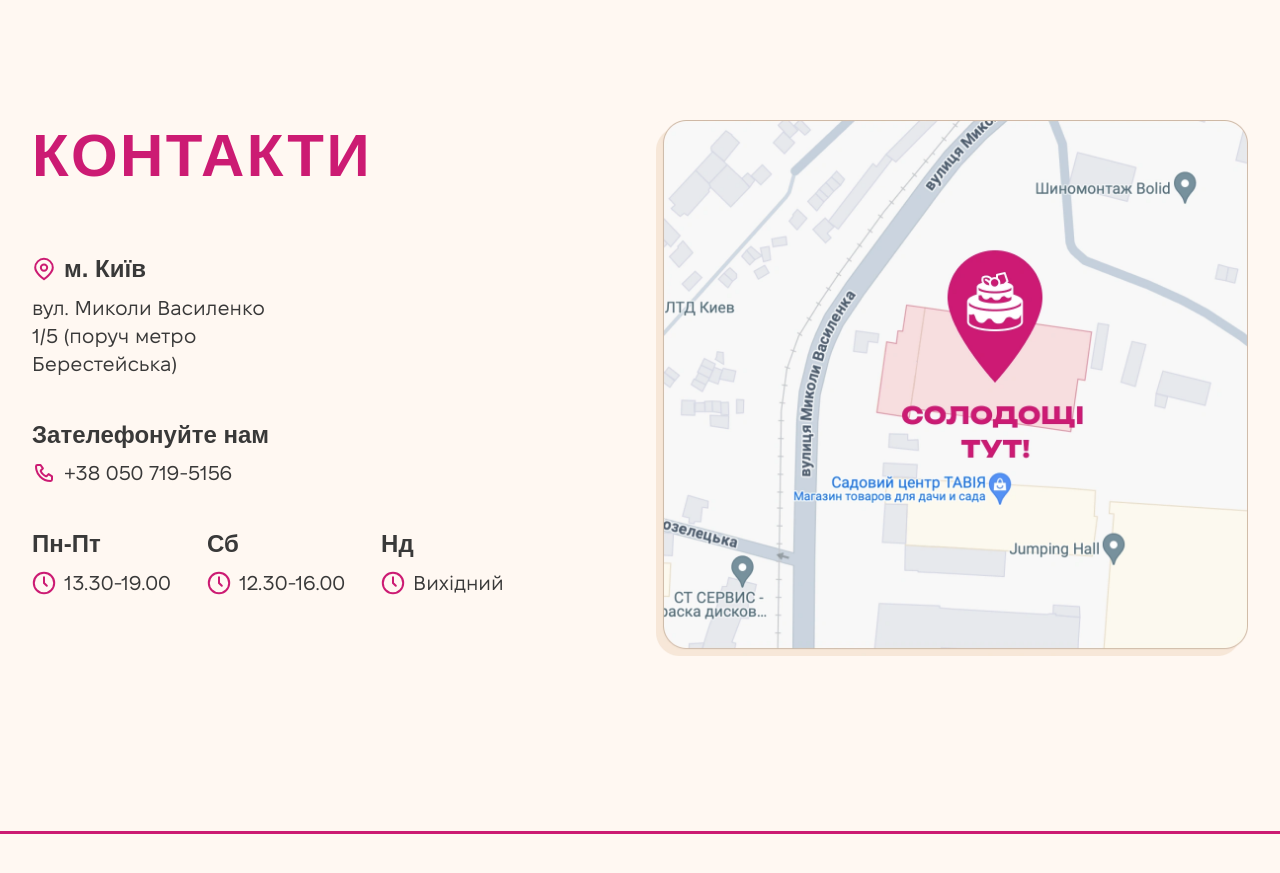
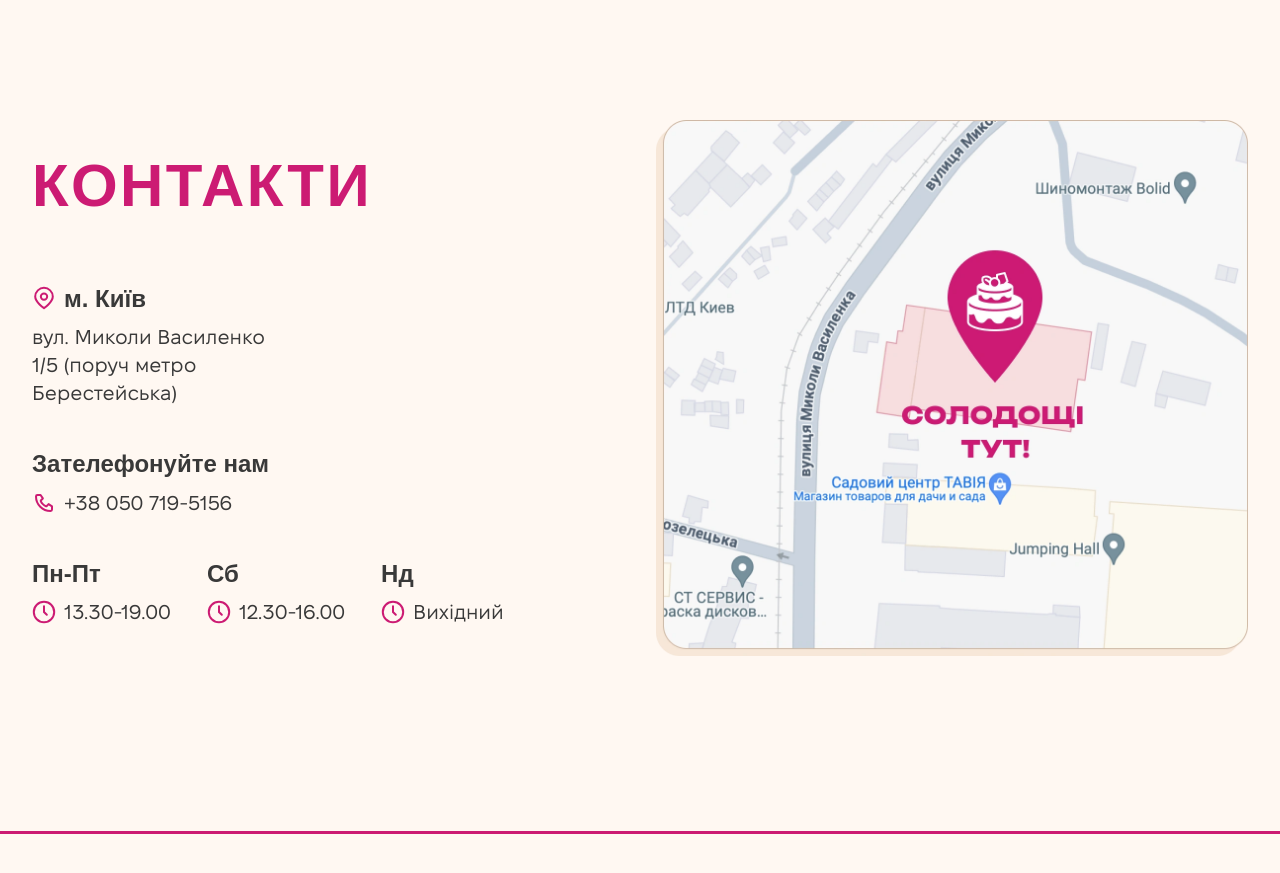
Before and after one commit to SoftRyzen-internship/de-tort, a Next.js app: page / in a window 1280 px wide. Shown: the part 800-1673 px from the top of the page. Built offline with nearby package versions, Linux system fonts and the light colour scheme; a web font is replaced by a local one.

Commit message:
upd contacts

```diff
--- a/src/components/ui/ContactLinks/ContactLinks.tsx
+++ b/src/components/ui/ContactLinks/ContactLinks.tsx
@@ -25,7 +25,7 @@ export const ContactLinks: React.FC<TContacts> = ({
       target="_blank"
       rel="noopener noreferrer nofollow"
     >
-      <IconPhone className="h-6 w-6 text-color-accent-primary " />
+      <IconPhone className="w-5 h-5 md:h-6 md:w-6 text-color-accent-primary " />
 
       {contacts.phone}
     </a>
--- a/src/sections/Contacts/Contacts.tsx
+++ b/src/sections/Contacts/Contacts.tsx
@@ -16,11 +16,11 @@ export const Contacts: React.FC = () => {
 
   return (
     <section className="py-[60px] md:py-20 xl:pt-[120px] xl:pb-[175px] text-color-text-primary leading-[1.4] bg-color-bg-primary">
-      <div className="container flex flex-col gap-6 md:gap-10 xl:flex-row xl:gap-0 xl:justify-between">
+      <div className="container flex flex-col gap-6 md:gap-10 xl:flex-row xl:gap-0 xl:justify-between xl:items-center">
         <div className="flex flex-col gap-6 md:gap-10 xl:gap-[60px]">
           <SectionTitle text={heading} />
 
-          <div className="flex smOnly:justify-between gap-[34px] md:gap-6 xl:flex-col xl:gap-10">
+          <div className="flex smOnly:justify-between gap-[34px] md:gap-20 xl:flex-col xl:gap-10">
             <div className="flex flex-col gap-6 md:gap-8 xl:gap-10">
               <div className="flex flex-col gap-2">
                 <p className="flex items-center gap-2 font-unbounded font-semibold text-[16px] md:text-[20px] xl:text-[24px]">
```
